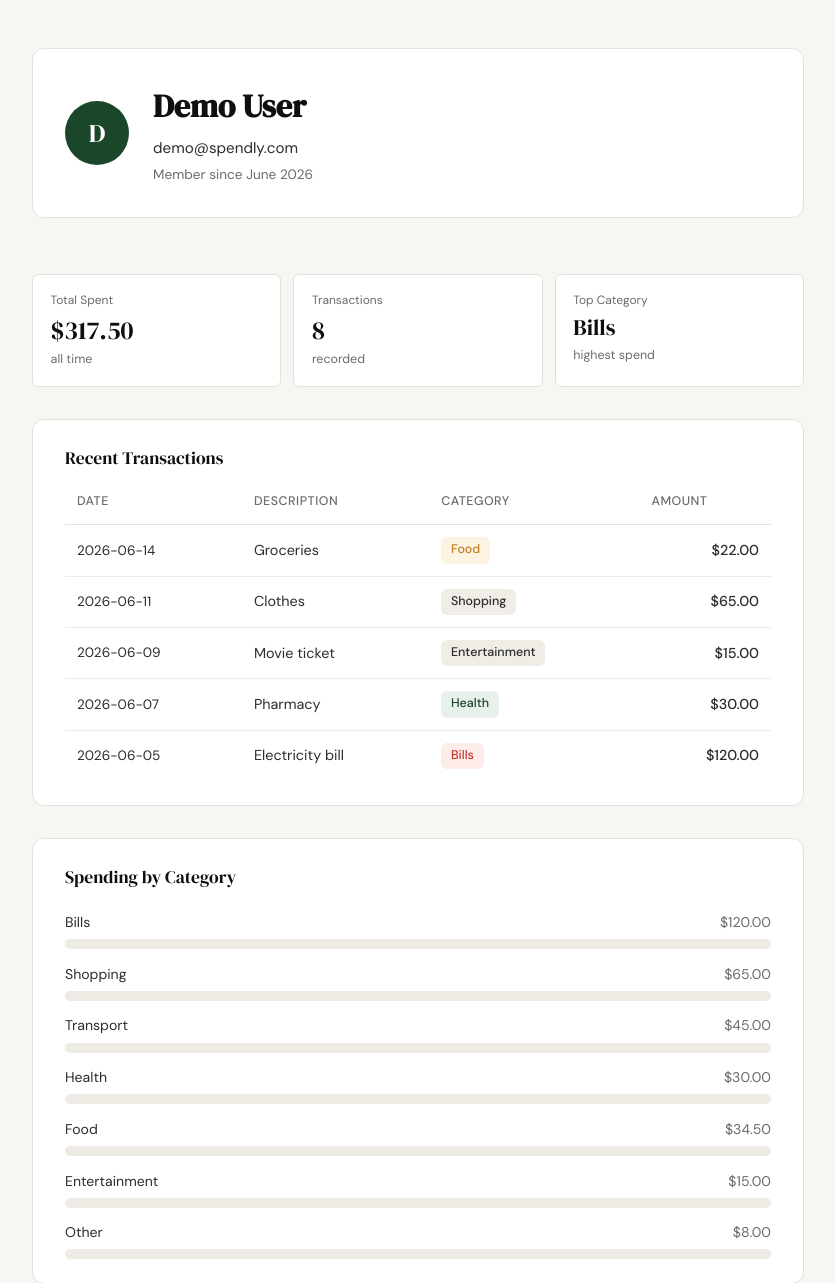
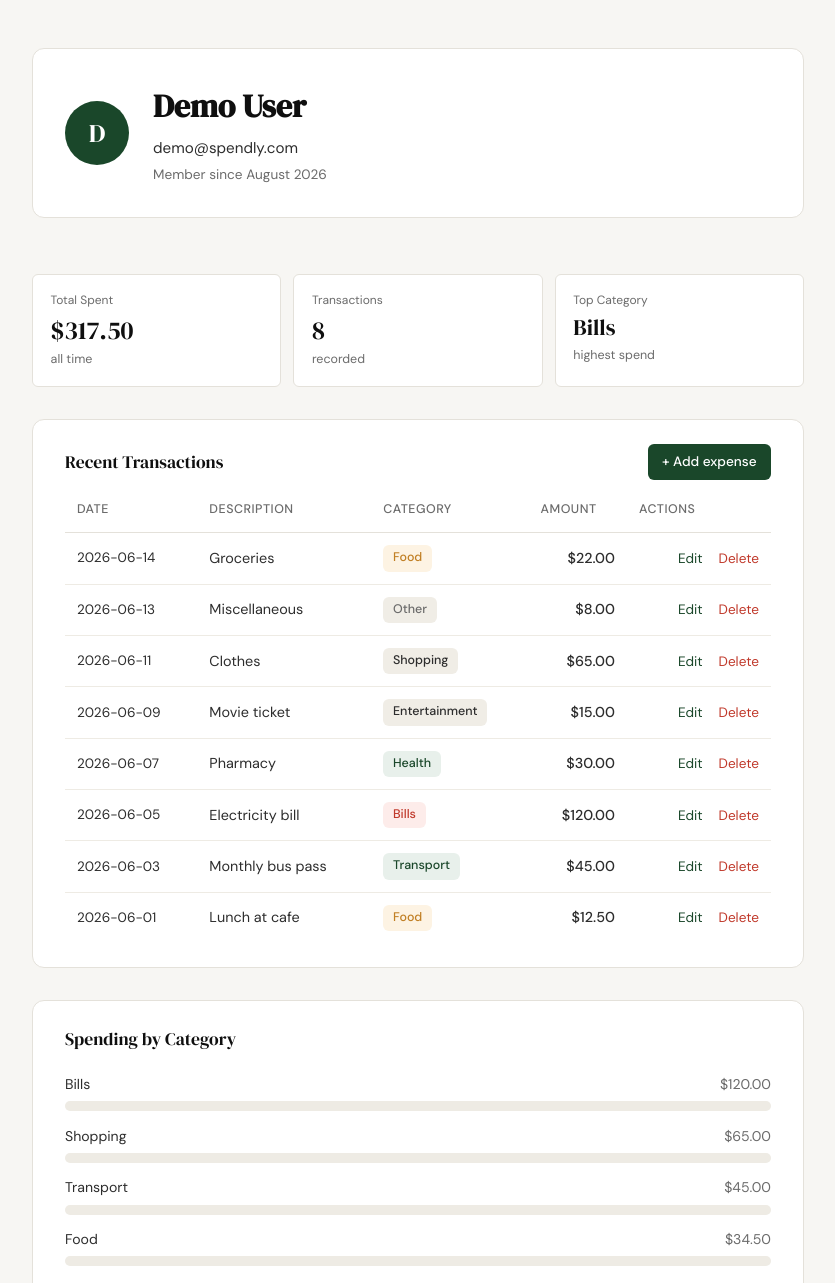
Before and after one commit to Rijan25/Spendly, a Flask app: page /profile in a window 1280 px wide. Shown: the part 61-1344 px from the top of the page, without its empty margins (222-1057 px from the left). Run offline with Flask 3, Linux system fonts and the light colour scheme; the visitor is signed in with stand-in values (Sample User, id 1); data comes from the database, SQL or seed files in the repository.

Commit message:
minor updates in the code.

```diff
--- a/app.py
+++ b/app.py
@@ -81,7 +81,7 @@ def login():
 
 
 # ------------------------------------------------------------------ #
-# Placeholder routes — students will implement these                  #
+# Static pages + auth                                                 #
 # ------------------------------------------------------------------ #
 
 @app.route("/terms")
@@ -100,53 +100,225 @@ def logout():
     return redirect(url_for("landing"))
 
 
+# ------------------------------------------------------------------ #
+# Expenses                                                            #
+# ------------------------------------------------------------------ #
+
+# Allowed categories — kept in sync with the badge-* CSS classes.
+CATEGORIES = ["Food", "Transport", "Bills", "Health", "Entertainment", "Shopping", "Other"]
+
+
+def _current_user_id():
+    """Return the logged-in user's id, or None if not authenticated."""
+    return session.get("user_id")
+
+
+def _validate_expense_form(form):
+    """Validate submitted expense fields.
+
+    Returns (data, error). On success `error` is None and `data` is a dict
+    ready to bind to a parameterised query; on failure `data` echoes the
+    raw input so the form can be re-rendered.
+    """
+    amount_raw  = form.get("amount", "").strip()
+    category    = form.get("category", "").strip()
+    date        = form.get("date", "").strip()
+    description = form.get("description", "").strip()
+
+    data = {
+        "amount": amount_raw,
+        "category": category,
+        "date": date,
+        "description": description,
+    }
+
+    if not amount_raw or not category or not date:
+        return data, "Amount, category and date are required."
+
+    try:
+        amount = float(amount_raw)
+    except ValueError:
+        return data, "Amount must be a number."
+
+    if amount <= 0:
+        return data, "Amount must be greater than zero."
+
+    if category not in CATEGORIES:
+        return data, "Please choose a valid category."
+
+    data["amount"] = amount
+    return data, None
+
+
 @app.route("/profile")
 def profile():
-    if not session.get("user_id"):
+    user_id = _current_user_id()
+    if not user_id:
         return redirect(url_for("login"))
 
-    user = {"name": "Demo User", "email": "demo@spendly.com", "member_since": "June 2026"}
-    stats = {"total_spent": 317.50, "transaction_count": 8, "top_category": "Bills"}
-    transactions = [
-        {"date": "2026-06-14", "description": "Groceries",        "category": "Food",          "amount": 22.00},
-        {"date": "2026-06-11", "description": "Clothes",          "category": "Shopping",      "amount": 65.00},
-        {"date": "2026-06-09", "description": "Movie ticket",     "category": "Entertainment", "amount": 15.00},
-        {"date": "2026-06-07", "description": "Pharmacy",         "category": "Health",        "amount": 30.00},
-        {"date": "2026-06-05", "description": "Electricity bill", "category": "Bills",         "amount": 120.00},
-    ]
-    categories = [
-        {"name": "Bills",         "amount": 120.00},
-        {"name": "Shopping",      "amount":  65.00},
-        {"name": "Transport",     "amount":  45.00},
-        {"name": "Health",        "amount":  30.00},
-        {"name": "Food",          "amount":  34.50},
-        {"name": "Entertainment", "amount":  15.00},
-        {"name": "Other",         "amount":   8.00},
-    ]
+    conn = get_db()
+    user_row = conn.execute(
+        "SELECT id, name, email, created_at FROM users WHERE id = ?", (user_id,)
+    ).fetchone()
+
+    if user_row is None:
+        conn.close()
+        session.clear()
+        return redirect(url_for("login"))
+
+    rows = conn.execute(
+        """SELECT id, amount, category, date, description
+             FROM expenses
+            WHERE user_id = ?
+         ORDER BY date DESC, id DESC""",
+        (user_id,),
+    ).fetchall()
+
+    cat_rows = conn.execute(
+        """SELECT category, SUM(amount) AS total
+             FROM expenses
+            WHERE user_id = ?
+         GROUP BY category
+         ORDER BY total DESC""",
+        (user_id,),
+    ).fetchall()
+    conn.close()
+
+    transactions = [dict(r) for r in rows]
+    categories = [{"name": r["category"], "amount": r["total"]} for r in cat_rows]
+
+    total_spent = sum(r["amount"] for r in rows)
+    member_since = user_row["created_at"][:7] if user_row["created_at"] else ""
+    if member_since:
+        year, month = member_since.split("-")
+        month_name = ["", "January", "February", "March", "April", "May", "June",
+                      "July", "August", "September", "October", "November",
+                      "December"][int(month)]
+        member_since = f"{month_name} {year}"
+
+    user = {
+        "name": user_row["name"],
+        "email": user_row["email"],
+        "member_since": member_since,
+    }
+    stats = {
+        "total_spent": total_spent,
+        "transaction_count": len(rows),
+        "top_category": categories[0]["name"] if categories else "—",
+    }
+
     return render_template(
         "profile.html",
         user=user,
         stats=stats,
         transactions=transactions,
         categories=categories,
-        max_amount=categories[0]["amount"],
+        max_amount=categories[0]["amount"] if categories else 1,
     )
 
 
-@app.route("/expenses/add")
+@app.route("/expenses/add", methods=["GET", "POST"])
 def add_expense():
-    return "Add expense — coming in Step 7"
+    user_id = _current_user_id()
+    if not user_id:
+        return redirect(url_for("login"))
+
+    if request.method == "GET":
+        return render_template(
+            "expense_form.html",
+            categories=CATEGORIES,
+            expense=None,
+            form_title="Add expense",
+            action=url_for("add_expense"),
+            submit_label="Add expense",
+        )
+
+    data, error = _validate_expense_form(request.form)
+    if error:
+        return render_template(
+            "expense_form.html",
+            categories=CATEGORIES,
+            expense=data,
+            form_title="Add expense",
+            action=url_for("add_expense"),
+            submit_label="Add expense",
+            error=error,
+        )
+
+    conn = get_db()
+    conn.execute(
+        """INSERT INTO expenses (user_id, amount, category, date, description)
+           VALUES (?, ?, ?, ?, ?)""",
+        (user_id, data["amount"], data["category"], data["date"], data["description"]),
+    )
+    conn.commit()
+    conn.close()
+    return redirect(url_for("profile"))
 
 
-@app.route("/expenses/<int:id>/edit")
+@app.route("/expenses/<int:id>/edit", methods=["GET", "POST"])
 def edit_expense(id):
-    return "Edit expense — coming in Step 8"
+    user_id = _current_user_id()
+    if not user_id:
+        return redirect(url_for("login"))
+
+    conn = get_db()
+    expense = conn.execute(
+        "SELECT id, amount, category, date, description FROM expenses WHERE id = ? AND user_id = ?",
+        (id, user_id),
+    ).fetchone()
+
+    if expense is None:
+        conn.close()
+        return redirect(url_for("profile"))
+
+    if request.method == "GET":
+        conn.close()
+        return render_template(
+            "expense_form.html",
+            categories=CATEGORIES,
+            expense=dict(expense),
+            form_title="Edit expense",
+            action=url_for("edit_expense", id=id),
+            submit_label="Save changes",
+        )
+
+    data, error = _validate_expense_form(request.form)
+    if error:
+        conn.close()
+        return render_template(
+            "expense_form.html",
+            categories=CATEGORIES,
+            expense=data,
+            form_title="Edit expense",
+            action=url_for("edit_expense", id=id),
+            submit_label="Save changes",
+            error=error,
+        )
+
+    conn.execute(
+        """UPDATE expenses
+              SET amount = ?, category = ?, date = ?, description = ?
+            WHERE id = ? AND user_id = ?""",
+        (data["amount"], data["category"], data["date"], data["description"], id, user_id),
+    )
+    conn.commit()
+    conn.close()
+    return redirect(url_for("profile"))
 
 
-@app.route("/expenses/<int:id>/delete")
+@app.route("/expenses/<int:id>/delete", methods=["POST"])
 def delete_expense(id):
-    return "Delete expense — coming in Step 9"
+    user_id = _current_user_id()
+    if not user_id:
+        return redirect(url_for("login"))
+
+    conn = get_db()
+    conn.execute("DELETE FROM expenses WHERE id = ? AND user_id = ?", (id, user_id))
+    conn.commit()
+    conn.close()
+    return redirect(url_for("profile"))
 
 
 if __name__ == "__main__":
-    app.run(debug=True, port=5001)
+    app.run(debug=True, port=int(os.environ.get("PORT", 5002)))
--- a/static/css/style.css
+++ b/static/css/style.css
@@ -962,6 +962,51 @@ a { color: inherit; text-decoration: none; }
 .amount-col { text-align: right; }
 .tx-amount { font-weight: 500; color: var(--ink); }
 
+/* Transaction block header + add button */
+.profile-block-header {
+    display: flex;
+    justify-content: space-between;
+    align-items: center;
+    margin-bottom: 1.25rem;
+}
+.profile-block-header .profile-block-title { margin: 0; }
+
+.btn-add {
+    display: inline-block;
+    background: var(--accent);
+    color: var(--paper-card);
+    padding: 0.45rem 0.9rem;
+    border-radius: var(--radius-sm);
+    font-size: 0.85rem;
+    font-weight: 500;
+    text-decoration: none;
+    white-space: nowrap;
+}
+.btn-add:hover { background: var(--ink); }
+
+/* Row actions */
+.actions-col { text-align: right; white-space: nowrap; }
+.tx-delete-form { display: inline; margin: 0; }
+.tx-action {
+    background: none;
+    border: none;
+    padding: 0;
+    margin-left: 0.75rem;
+    font-family: var(--font-body);
+    font-size: 0.85rem;
+    color: var(--accent);
+    cursor: pointer;
+    text-decoration: none;
+}
+.tx-action:hover { text-decoration: underline; }
+.tx-action-danger { color: var(--danger); }
+
+.profile-empty {
+    color: var(--ink-muted);
+    font-size: 0.9rem;
+    margin: 0;
+}
+
 /* Category badges */
 .badge {
     display: inline-block;
--- a/templates/profile.html
+++ b/templates/profile.html
@@ -38,7 +38,11 @@
 
     <!-- Transaction history -->
     <div class="profile-block">
-        <h2 class="profile-block-title">Recent Transactions</h2>
+        <div class="profile-block-header">
+            <h2 class="profile-block-title">Recent Transactions</h2>
+            <a href="{{ url_for('add_expense') }}" class="btn-add">+ Add expense</a>
+        </div>
+        {% if transactions %}
         <table class="profile-table">
             <thead>
                 <tr>
@@ -46,6 +50,7 @@
                     <th>Description</th>
                     <th>Category</th>
                     <th class="amount-col">Amount</th>
+                    <th class="actions-col">Actions</th>
                 </tr>
             </thead>
             <tbody>
@@ -57,15 +62,29 @@
                         <span class="badge badge-{{ tx.category | lower }}">{{ tx.category }}</span>
                     </td>
                     <td class="amount-col tx-amount">${{ "%.2f" | format(tx.amount) }}</td>
+                    <td class="actions-col">
+                        <a href="{{ url_for('edit_expense', id=tx.id) }}" class="tx-action">Edit</a>
+                        <form method="POST" action="{{ url_for('delete_expense', id=tx.id) }}"
+                              class="tx-delete-form"
+                              onsubmit="return confirm('Delete this expense?');">
+                            <button type="submit" class="tx-action tx-action-danger">Delete</button>
+                        </form>
+                    </td>
                 </tr>
                 {% endfor %}
             </tbody>
         </table>
+        {% else %}
+        <p class="profile-empty">No expenses yet. Add your first one to get started.</p>
+        {% endif %}
     </div>
 
     <!-- Category breakdown -->
     <div class="profile-block">
         <h2 class="profile-block-title">Spending by Category</h2>
+        {% if not categories %}
+        <p class="profile-empty">No spending recorded yet.</p>
+        {% endif %}
         <div class="cat-list">
             {% for cat in categories %}
             <div class="cat-row">
```
Also changed, not shown: templates/expense_form.html (added, +62 -0 lines).
